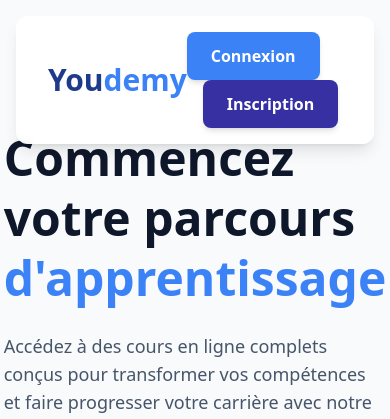
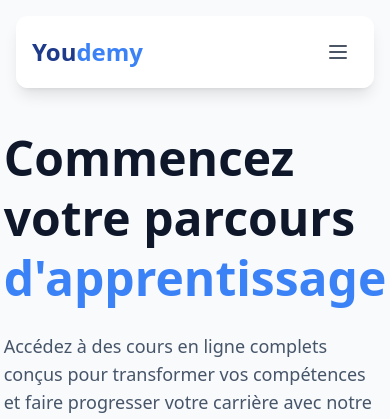
Before and after one commit to AHLALLAY/Youdemy, a PHP site: page / in a window 390 px wide. Shown: the top 419 px of the page. Run offline with PHP 8.4, Linux system fonts and the light colour scheme; some libraries are stand-ins or nearby versions.

Commit message:
feat: Ajouter un menu berger

```diff
--- a/Index.php
+++ b/Index.php
@@ -1,4 +1,5 @@
 <?php
+
 if (isset($_POST['login'])) {
     header('location: Views/Login.php');
     exit;
@@ -27,19 +28,27 @@ if (isset($_POST['cours']) || isset($_POST['explorer'])) {
 <body class="min-h-screen bg-slate-50">
     <header class="w-full fixed top-0 left-0 py-4 z-10">
         <div class="relative px-4">
-            <nav class="flex justify-between items-center bg-white/95 backdrop-blur-sm rounded-xl shadow-lg px-8 py-4">
-                <div>
-                    <h1 class="text-3xl font-bold text-blue-900">You<span class="text-blue-500">demy</span></h1>
+            <nav class="flex flex-col sm:flex-row justify-between items-center bg-white/95 backdrop-blur-sm rounded-xl shadow-lg p-4 space-y-4 sm:space-y-0">
+
+                <div class="w-full sm:w-auto flex justify-between items-center">
+                    <h1 class="text-2xl sm:text-3xl font-bold text-blue-900">You<span class="text-blue-500">demy</span></h1>
+
+                    <button id="menuToggle" class="sm:hidden p-2 hover:bg-gray-100 rounded-lg transition-colors duration-300">
+                        <svg xmlns="http://www.w3.org/2000/svg" class="h-6 w-6 text-gray-600" fill="none" viewBox="0 0 24 24" stroke="currentColor">
+                            <path stroke-linecap="round" stroke-linejoin="round" stroke-width="2" d="M4 6h16M4 12h16M4 18h16" />
+                        </svg>
+                    </button>
                 </div>
-                <form method="post" class="space-x-4">
-                    <button type="submit" name="login"
-                        class="px-6 py-3 bg-blue-500 text-white font-semibold rounded-lg hover:bg-blue-600 shadow-md hover:shadow-lg transition-all duration-300">
-                        Connexion
-                    </button>
-                    <button type="submit" name="register"
-                        class="px-6 py-3 bg-indigo-800 text-white font-semibold rounded-lg hover:bg-indigo-900 shadow-md hover:shadow-lg transition-all duration-300">
-                        Inscription
-                    </button>
+
+                <form method="post" class="w-full sm:w-auto hidden sm:block" id="navContent">
+                    <div class="flex flex-col sm:flex-row space-y-4 sm:space-y-0 sm:space-x-4">
+                        <button type="submit" name="login" class="w-full sm:w-auto px-6 py-3 bg-blue-500 text-white font-semibold rounded-lg hover:bg-blue-600 shadow-md hover:shadow-lg transition-all duration-300">
+                            Connexion
+                        </button>
+                        <button type="submit" name="register" class="w-full sm:w-auto px-6 py-3 bg-indigo-800 text-white font-semibold rounded-lg hover:bg-indigo-900 shadow-md hover:shadow-lg transition-all duration-300">
+                            Inscription
+                        </button>
+                    </div>
                 </form>
             </nav>
         </div>
@@ -65,7 +74,7 @@ if (isset($_POST['cours']) || isset($_POST['explorer'])) {
             </div>
             <div class="flex-1">
                 <div class="rounded-2xl overflow-hidden shadow-xl transform hover:scale-105 transition-transform duration-300">
-                    <img src="/Asset/Images/Image-01.jpg" alt="Illustration apprentissage" class="object-cover w-full h-[400px]">
+                    <img src="/Asset/Image-01.jpg" alt="Illustration apprentissage" class="object-cover w-full h-[400px]">
                 </div>
             </div>
         </section>
@@ -89,6 +98,8 @@ if (isset($_POST['cours']) || isset($_POST['explorer'])) {
             </div>
         </section>
     </main>
+
+    <script src="/Js/script.js"></script>
 </body>
 
 </html>
```
